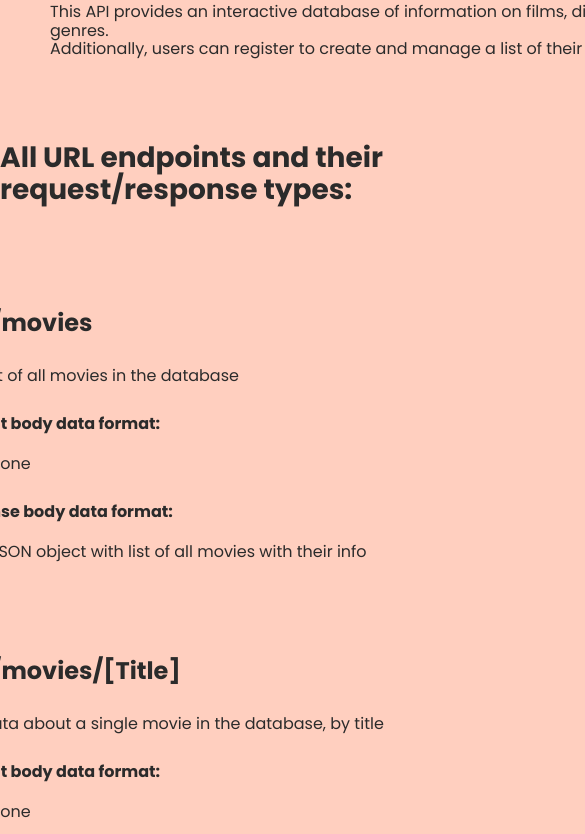
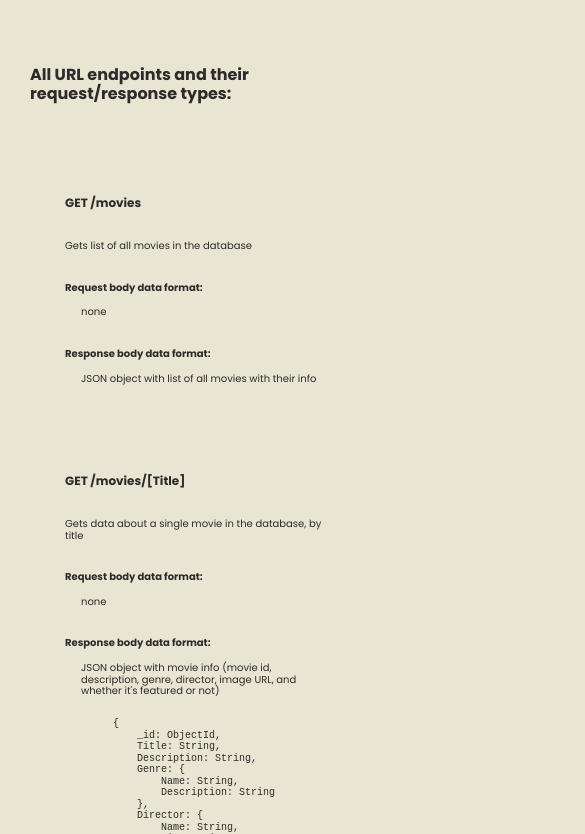
Before and after one commit to liztheshiz/movie-api, a website: page public/documentation.html in a window 390 px wide. Shown: the part 219-1053 px from the top of the page, 585 px wide, since content can reach past the window. Drawn offline with nearby package versions, Linux system fonts and the light colour scheme.

Commit message:
updated styling to mirror client-side site

```diff
--- a/public/css/styles.css
+++ b/public/css/styles.css
@@ -4,12 +4,13 @@
 
 body {
     font-family: 'Poppins', sans-serif;
-    background-color: #ffcfbf;
+    background-color: #e8e5d2;
     color: #2b2b2b;
 }
 
 h1 {
-    font-size: 36px;
+    font-size: 40px;
+    margin-bottom: 50px;
 }
 
 h2 {
@@ -28,11 +29,15 @@ h4 {
 
 .header {
     text-align: center;
-    padding-top: 50px;
+    margin-top: 20%;
+}
+
+.header-2 {
+    margin-top: 70px;
 }
 
 .subheader {
-    width: 700px;
+    width: 760px;
     margin: 0 auto;
     padding-left: 50px;
     text-align: left;
@@ -65,3 +70,72 @@ h4 {
 .endpoints_endpoint-info_data_list {
     padding-left: 80px;
 }
+
+@media all and (max-width: 940px) {
+    h1 {
+        font-size: 26px;
+    }
+
+    h2 {
+        font-size: 20px;
+    }
+
+    h3 {
+        font-size: 18px;
+    }
+
+    h4 {
+        font-size: 14px;
+    }
+
+    body {
+        font-size: 12px;
+    }
+
+    .subheader {
+        width: 600px;
+    }
+
+    .endpoints_endpoint-info {
+        width: 500px;
+    }
+}
+
+@media all and (max-width: 670px) {
+    h1 {
+        font-size: 20px;
+        margin-left: 30px;
+        margin-right: 30px;
+    }
+
+    h2 {
+        font-size: 16px;
+        margin-left: 30px;
+        margin-right: 30px;
+    }
+
+    h3 {
+        font-size: 12px;
+    }
+
+    h4 {
+        font-size: 10px;
+    }
+
+    body {
+        font-size: 10px;
+    }
+
+    .subheader {
+        width: 300px;
+    }
+
+    .endpoints_endpoint-info {
+        width: 260px;
+        margin-left: 0px;
+    }
+
+    .endpoints_endpoint-info_data {
+        padding-left: 16px;
+    }
+}
```
